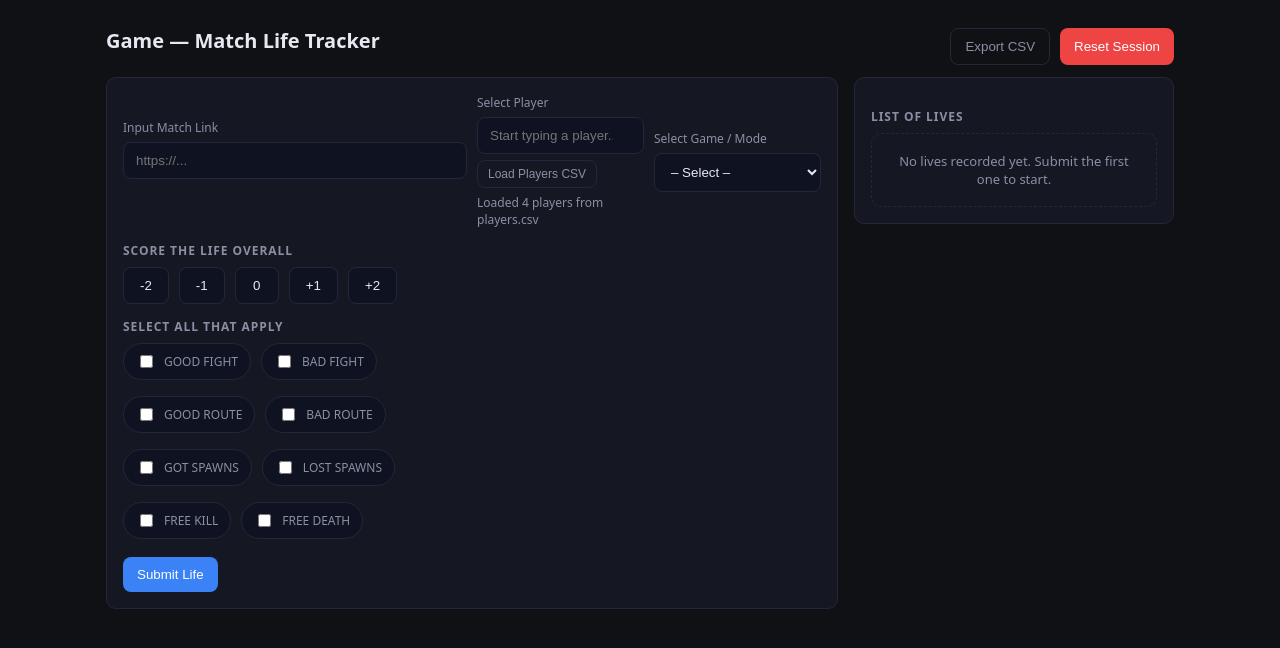
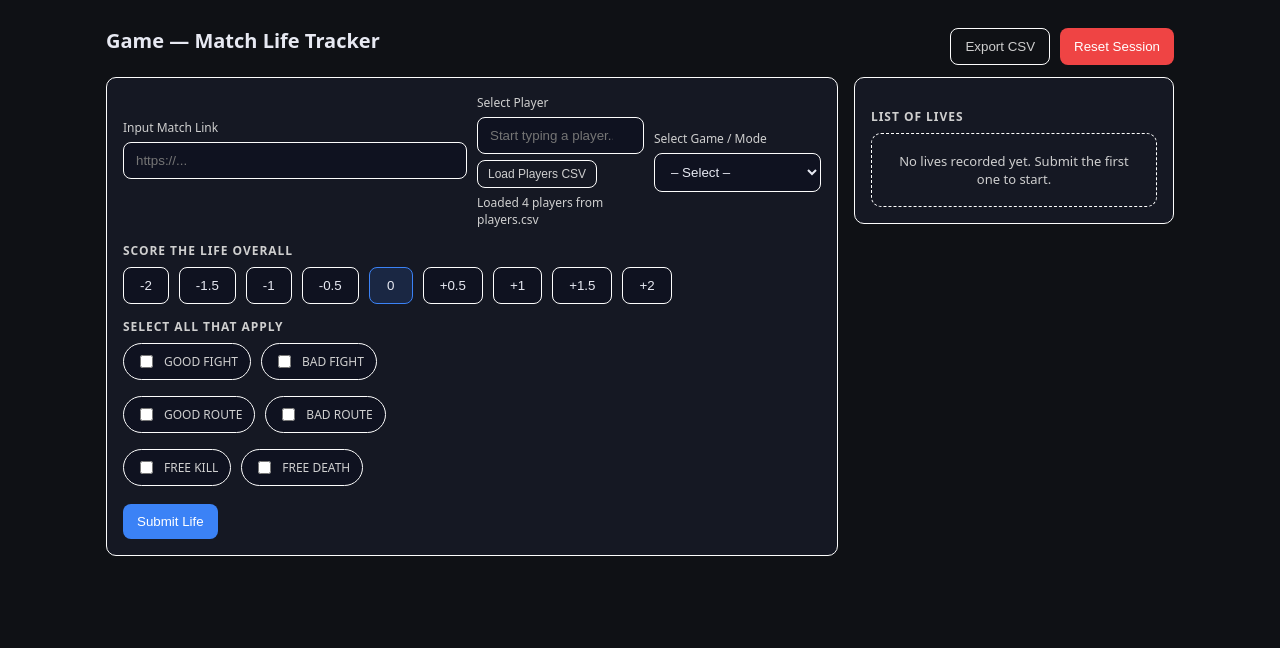
Before and after one commit to dougliebe/PFF_ESPORTS, a plain HTML site: page index.html in a window 1280 px wide. Drawn offline with Linux system fonts and the light colour scheme.

Commit message:
Update scoring system and UI elements; set default selected score to 0, reorder life display, and enhance score button options

```diff
--- a/app.js
+++ b/app.js
@@ -12,7 +12,7 @@
     lives: [],
     nextLifeNum: 1,
     editingIndex: null,
-    selectedScore: null
+    selectedScore: 0
   };
 
   // Elements
@@ -209,7 +209,7 @@
     }
     state.lives
       .slice()
-      .sort((a, b) => a.lifeNum - b.lifeNum)
+      .sort((a, b) => b.lifeNum - a.lifeNum)
       .forEach((life, index) => {
         const item = document.createElement('div');
         item.className = 'life-item';
@@ -302,7 +302,7 @@
   }
 
   function clearForm() {
-    state.selectedScore = null;
+    state.selectedScore = 0;
     Object.values(chips).forEach(chk => chk.checked = false);
     reflectSelectedScore();
     clearEditMode();
--- a/index.html
+++ b/index.html
@@ -38,10 +38,15 @@
             <label for="modeSelect">Select Game / Mode</label>
             <select id="modeSelect">
               <option value="">– Select –</option>
-              <option>Hardpoint</option>
-              <option>Search &amp; Destroy</option>
-              <option>Control</option>
-              <option>Other</option>
+              <option>1</option>
+              <option>2</option>
+              <option>3</option>
+              <option>4</option>
+              <option>5</option>
+              <option>6</option>
+              <option>7</option>
+              <option>8</option>
+              <option>9</option>
             </select>
           </div>
         </div>
@@ -49,9 +54,13 @@
         <div class="section-title">Score the life overall</div>
         <div class="score-row" role="group" aria-label="Life Score">
           <button type="button" class="score-btn" data-score="-2">-2</button>
+          <button type="button" class="score-btn" data-score="-1.5">-1.5</button>
           <button type="button" class="score-btn" data-score="-1">-1</button>
+          <button type="button" class="score-btn" data-score="-1">-0.5</button>
           <button type="button" class="score-btn" data-score="0">0</button>
+          <button type="button" class="score-btn" data-score="0.5">+0.5</button>
           <button type="button" class="score-btn" data-score="1">+1</button>
+          <button type="button" class="score-btn" data-score="1.5">+1.5</button>
           <button type="button" class="score-btn" data-score="2">+2</button>
         </div>
 
@@ -64,10 +73,6 @@
           <div class="chip-row">
             <label class="chip"><input id="goodRoute" type="checkbox"> GOOD ROUTE</label>
             <label class="chip"><input id="badRoute" type="checkbox"> BAD ROUTE</label>
-          </div>
-          <div class="chip-row">
-            <label class="chip"><input id="gotSpawns" type="checkbox"> GOT SPAWNS</label>
-            <label class="chip"><input id="lostSpawns" type="checkbox"> LOST SPAWNS</label>
           </div>
           <div class="chip-row">
             <label class="chip"><input id="freeKill" type="checkbox"> FREE KILL</label>
--- a/styles.css
+++ b/styles.css
@@ -1,4 +1,4 @@
-:root { --bg:#0f1115; --panel:#151823; --muted:#8a8fa3; --text:#e7e9f2; --primary:#3b82f6; --accent:#22c55e; --danger:#ef4444; --border:#23273a; }
+:root { --bg:#0f1115; --panel:#151823; --muted:#cfcfcf; --text:#e7e9f2; --primary:#3b82f6; --accent:#22c55e; --danger:#ef4444; --border:#fdfdfd; }
 * { box-sizing: border-box; }
 html, body { height: 100%; }
 body { margin: 0; font-family: system-ui, -apple-system, Segoe UI, Roboto, Arial, sans-serif; background: var(--bg); color: var(--text); }
```
